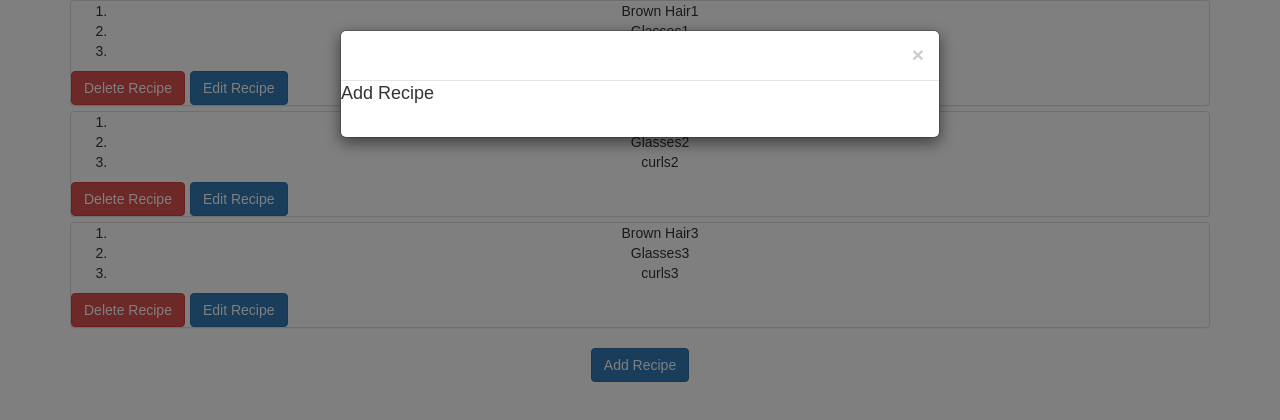
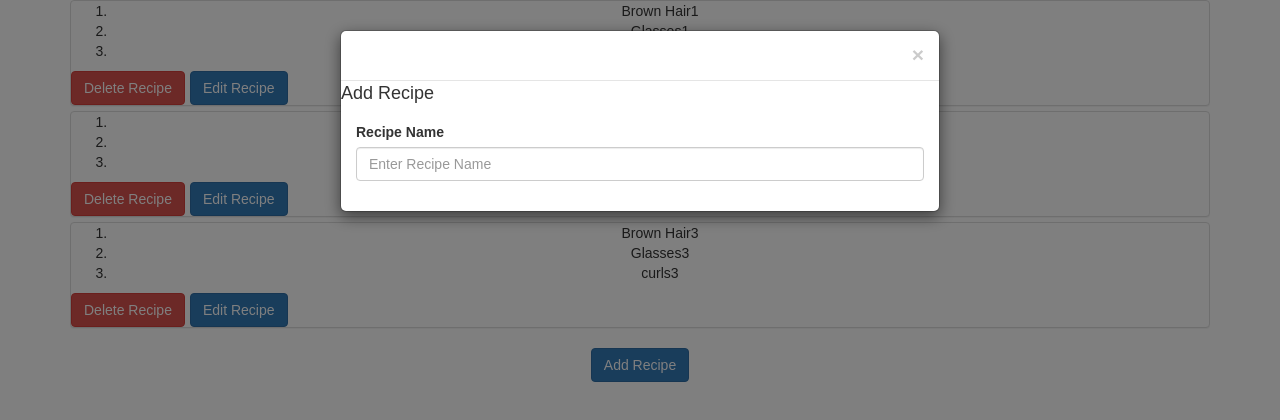
Before and after one commit to joej326/react-recipe-app, a React (Create React App) app: page / in a window 1280 px wide. Both pictures are taken after a click on the button "Add Recipe". Shown: the top 420 px of the page. Built offline with nearby package versions, Linux system fonts and the light colour scheme.

Commit message:
added "updateValue" method

```diff
--- a/src/App.js
+++ b/src/App.js
@@ -27,7 +27,11 @@ class App extends Component {
         ingredients: ['Brown Hair3', 'Glasses3', 'curls3']
       }
     ],
-    showAdd: false
+    showAdd: false,
+    newestRecipe: {
+      recipeName: '',
+      ingredients: []
+    }
   }
 
   //deletes a recipe
@@ -56,6 +60,12 @@ class App extends Component {
     this.setState({
       showAdd: true
     }, ()=>(console.log(this.state.showAdd)));
+  }
+
+  updateValue(value){
+    this.setState({
+      newestRecipe: value
+    });
   }
 
 
@@ -89,7 +99,15 @@ class App extends Component {
            <Modal.Header closeButton></Modal.Header> {/*"closeButton" adds the "x" so we can close the modal */}
            <Modal.Title>Add Recipe</Modal.Title>
            <Modal.Body>
-
+             <FormGroup>
+               <ControlLabel>Recipe Name</ControlLabel>
+               <FormControl
+                type='text'
+                value={this.state.newestRecipe.recipeName}
+                placeholder='Enter Recipe Name'
+                onChange={(e)=> (this.updateValue(e.target.value))}
+                 ></FormControl>
+             </FormGroup>
            </Modal.Body>
         </Modal>
 
```
